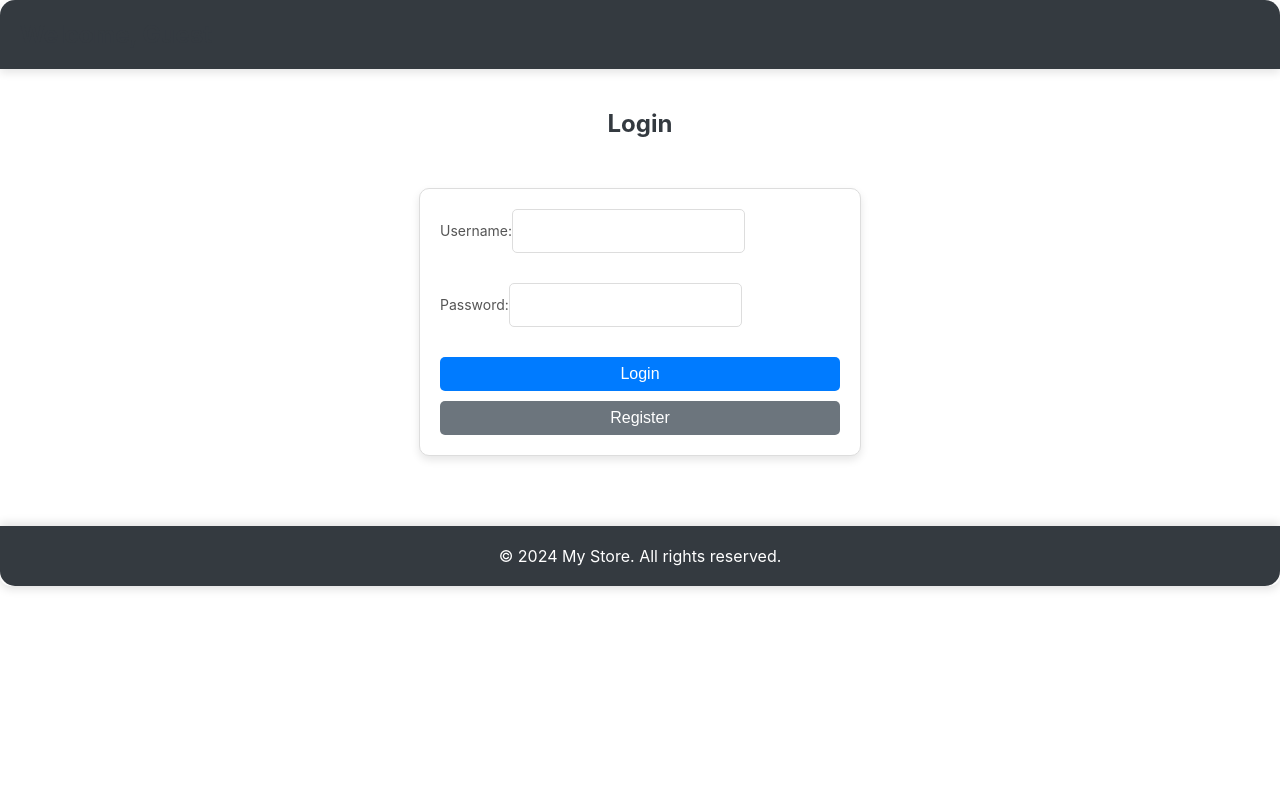
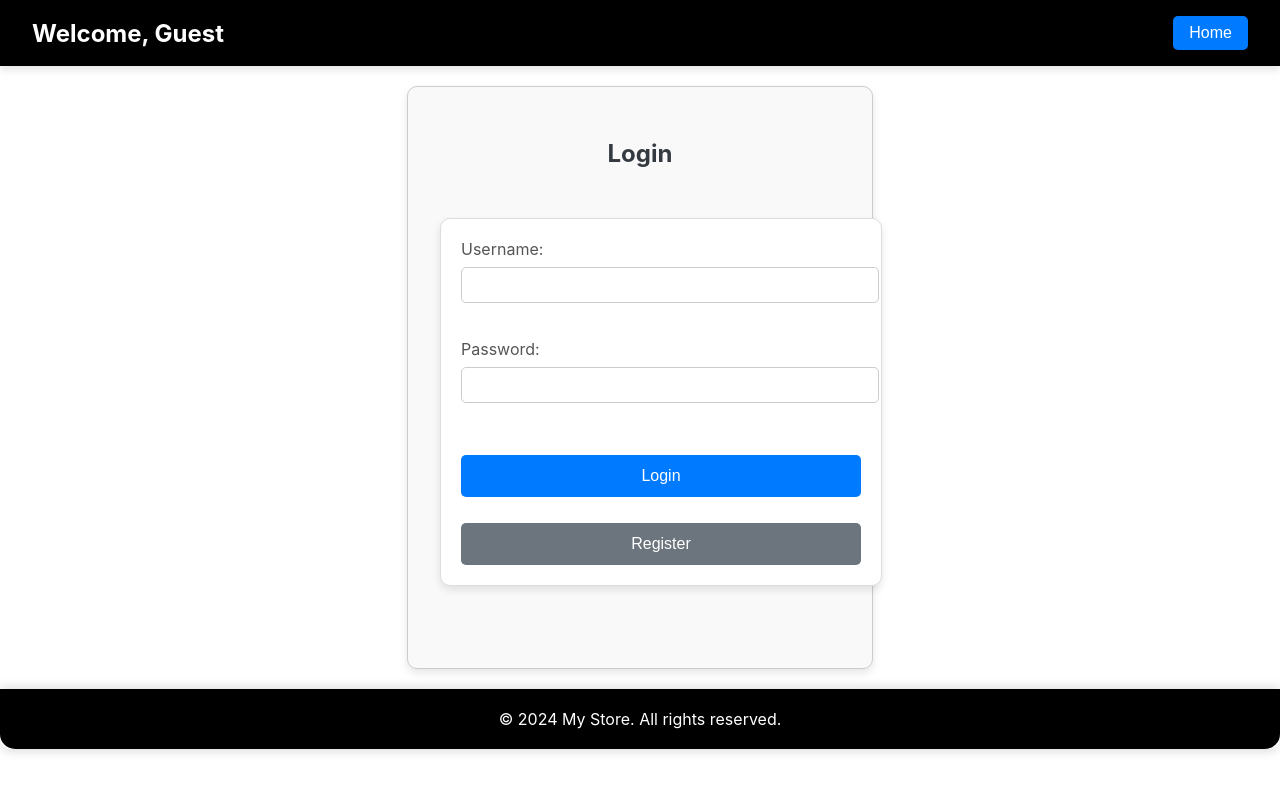
Before and after one commit to OmBhagat03/reactecommerce, a React (Create React App) app: page / in a window 1280 px wide. Shown: the top 792 px of the page. Built offline with nearby package versions, Linux system fonts and the light colour scheme.

Commit message:
first commit

```diff
--- a/src/components/Cart.js
+++ b/src/components/Cart.js
@@ -6,7 +6,6 @@ function Cart({ currentUser, onViewChange }) {
 
   useEffect(() => {
     const userCart = JSON.parse(localStorage.getItem(`${currentUser}_cart`)) || [];
-    // Ensure each item has a quantity property
     const updatedCart = userCart.map(item => ({
       ...item,
       quantity: item.quantity || 1
@@ -38,9 +37,10 @@ function Cart({ currentUser, onViewChange }) {
     updateCart(newCart);
   };
 
-  const payment=()=>{
-    alert("Proceed for payment.....");
-  }
+  const handleCheckout = () => {
+    alert("Proceeding to payment...");
+    updateCart([]);
+  };
 
   const calculateTotal = () => {
     return cartItems
@@ -74,11 +74,10 @@ function Cart({ currentUser, onViewChange }) {
           </ul>
           <div className="cart-total">
             <h3>Total: ${calculateTotal()}</h3>
-            <button className="checkout-button" onClick={payment}>Checkout</button>
+            <button className="checkout-button" onClick={handleCheckout}>Checkout</button>
           </div>
         </div>
       )}
-      <button onClick={() => onViewChange('home')}>Back to Home</button>
     </div>
   );
 }
--- a/src/components/Header.js
+++ b/src/components/Header.js
@@ -4,15 +4,18 @@ import '../styles/Header.css';
 function Header({ currentUser, onLogout, onViewChange }) {
   return (
     <header className="App-header">
-      <h2>Welcome, {currentUser || 'Guest'}</h2>
+      <h2 className='head'>Welcome, {currentUser || 'Guest'}</h2>
+      <div className="header-actions">
+        <button onClick={() => onViewChange('home')}>Home</button>
         {currentUser && (
-        <div className="header-actions">
+          <>
             <button onClick={onLogout}>Logout</button>
             <div className="cart-icon" onClick={() => onViewChange('cart')}>
               <span role="img" aria-label="cart">🛒</span>
             </div>
+          </>
+        )}
       </div>
-      )}
     </header>
   );
 }
--- a/src/components/Login.js
+++ b/src/components/Login.js
@@ -15,7 +15,7 @@ function Login({ onLogin, onViewChange }) {
   };
 
   return (
-    <div>
+    <div className="login-container">
       <h2>Login</h2>
       <form onSubmit={handleSubmit}>
         <label>
--- a/src/styles/Cart.css
+++ b/src/styles/Cart.css
@@ -1,3 +1,5 @@
+/* Cart.css */
+
 .cart-container {
   text-align: center;
   padding: 20px;
@@ -8,7 +10,7 @@
   margin: 20px auto;
 }
 
-  h2 {
+.cart-container h2 {
   color: #343a40;
 }
 
@@ -43,13 +45,13 @@
   flex: 1;
 }
 
-  .cart-item h3 {
+.cart-item-details h3 {
   font-size: 18px;
   color: #343a40;
   margin: 0;
 }
 
-  .cart-item p {
+.cart-item-details p {
   font-size: 16px;
   color: #868e96;
   margin: 5px 0;
@@ -60,7 +62,7 @@
   gap: 10px;
 }
 
-  button {
+.cart-item-actions button {
   padding: 8px 12px;
   border: none;
   border-radius: 5px;
@@ -69,32 +71,17 @@
   transition: background-color 0.3s ease, transform 0.2s ease;
 }
 
-  button:hover {
+.cart-item-actions button:hover {
   transform: scale(1.05);
 }
 
-  button.remove-button {
+.cart-item-actions button.remove-button {
   background-color: #dc3545;
   color: white;
 }
 
-  button.remove-button:hover {
+.cart-item-actions button.remove-button:hover {
   background-color: #c82333;
-  }
-
-  .cart-item-details button {
-    margin: 5px 0;
-    padding: 8px 12px;
-  }
-
-  button.checkout-button {
-    background-color: #28a745;
-    color: white;
-    margin-top: 20px;
-  }
-
-  button.checkout-button:hover {
-    background-color: #218838;
 }
 
 .cart-total {
@@ -104,21 +91,26 @@
   color: #343a40;
 }
 
-  button.checkout-button {
-    background-color: #007bff;
+.checkout-button {
+  background-color: #28a745;
   color: white;
+  margin-top: 20px;
+  padding: 10px 20px;
+  font-size: 16px;
 }
 
-  button.checkout-button:hover {
-    background-color: #0056b3;
+.checkout-button:hover {
+  background-color: #218838;
 }
 
-  button.back-button {
+.back-button {
   background-color: #6c757d;
   color: white;
   margin-top: 20px;
+  padding: 10px 20px;
+  font-size: 16px;
 }
 
-  button.back-button:hover {
+.back-button:hover {
   background-color: #5a6268;
 }
--- a/src/styles/Footer.css
+++ b/src/styles/Footer.css
@@ -1,6 +1,6 @@
 .App-footer {
     padding: 20px;
-    background-color: #343a40;
+    background-color: black;
     color: #ffffff;
     text-align: center;
     border-bottom-left-radius: 15px;
--- a/src/styles/Header.css
+++ b/src/styles/Header.css
@@ -1,56 +1,49 @@
+/* Header.css */
+
 .App-header {
   display: flex;
   justify-content: space-between;
   align-items: center;
-    padding: 20px;
-    background-color: #343a40;
+  padding: 1rem 2rem;
+  background-color: black;
   color: white;
-    border-top-left-radius: 15px;
-    border-top-right-radius: 15px;
   box-shadow: 0 4px 8px rgba(0, 0, 0, 0.1);
-    transition: background-color 0.3s ease, color 0.3s ease;
+}
+
+.head{
+  color:white;
 }
 
 .App-header h2 {
   margin: 0;
-    font-size: 24px;
 }
 
 .header-actions {
   display: flex;
   align-items: center;
+  gap: 1rem;
 }
 
 .header-actions button {
-    background-color: #28a745;
-    color: #ffffff;
+  padding: 0.5rem 1rem;
   border: none;
-    padding: 10px 15px;
   border-radius: 5px;
+  background-color: #007bff;
+  color: white;
   cursor: pointer;
-    font-size: 16px;
-    transition: background-color 0.3s ease, transform 0.3s ease;
+  transition: background-color 0.3s ease;
 }
 
 .header-actions button:hover {
-    background-color: #218838;
-    transform: scale(1.05);
+  background-color: #0056b3;
 }
 
 .cart-icon {
-    display: flex;
-    align-items: center;
-    font-size: 24px;
-    margin-left: 15px;
+  font-size: 1.5rem;
   cursor: pointer;
   transition: transform 0.3s ease;
 }
 
 .cart-icon:hover {
-    transform: scale(1.2);
+  transform: scale(1.1);
 }
-
-  .App-header:hover {
-    background-color: #495057;
-    color: #f8f9fa;
-  }
--- a/src/styles/Home.css
+++ b/src/styles/Home.css
@@ -9,7 +9,7 @@
   .home-container h2 {
     font-size: 28px;
     margin-bottom: 20px;
-    color: #343a40;
+    color: black;
   }
 
   .product-list {
--- a/src/styles/Login.css
+++ b/src/styles/Login.css
@@ -1,78 +1,61 @@
-/* Container for the form to center it on the page */
-form {
+/* Login.css */
+
+.login-container {
+  max-width: 400px;
+  margin: 0 auto;
+  padding: 2rem;
+  border: 1px solid #ccc;
+  border-radius: 10px;
+  box-shadow: 0 4px 8px rgba(0, 0, 0, 0.1);
+  background-color: #f9f9f9;
+}
+
+.login-container h2 {
+  text-align: center;
+  margin-bottom: 1.5rem;
+}
+
+.login-container form {
   display: flex;
   flex-direction: column;
-    width: 100%;
-    max-width: 400px;
-    margin: 50px auto;
-    padding: 20px;
-    background-color: #ffffff;
-    border: 1px solid #dddddd;
-    border-radius: 10px;
-    box-shadow: 0 4px 8px rgba(0, 0, 0, 0.1);
 }
 
-  /* Header style for the form */
-  h2 {
-    text-align: center;
-    color: #343a40;
-    margin-bottom: 20px;
+.login-container label {
+  margin-bottom: 1rem;
+  font-size: 1rem;
 }
 
-  /* Style for form labels */
-  label {
-    margin-bottom: 10px;
-    color: #555555;
-    font-size: 14px;
+.login-container input[type="text"],
+.login-container input[type="password"] {
+  width: 100%;
+  padding: 0.5rem;
+  margin-top: 0.5rem;
+  border: 1px solid #ccc;
+  border-radius: 5px;
 }
 
-  /* Style for input fields */
-  input {
-    margin-bottom: 20px;
-    padding: 12px;
-    border: 1px solid #dddddd;
+.login-container button[type="submit"],
+.login-container button[type="button"] {
+  padding: 0.75rem;
+  margin-top: 1rem;
+  border: none;
   border-radius: 5px;
-    font-size: 16px;
-    transition: border-color 0.3s ease;
+  background-color: #007bff;
+  color: #fff;
+  font-size: 1rem;
+  cursor: pointer;
+  transition: background-color 0.3s ease;
 }
 
-  /* Focus state for input fields */
-  input:focus {
-    border-color: #007bff;
-    outline: none;
+.login-container button[type="submit"]:hover,
+.login-container button[type="button"]:hover {
+  background-color: #0056b3;
 }
 
-  /* General button style */
-  button {
-    padding: 12px;
-    border: none;
-    border-radius: 5px;
-    font-size: 16px;
-    cursor: pointer;
-    transition: background-color 0.3s ease, transform 0.3s ease;
+.login-container button[type="button"] {
+  background-color: #6c757d;
 }
 
-  /* Style for the submit button */
-  button[type="submit"] {
-    background-color: #007bff;
-    color: white;
-    margin-bottom: 10px;
+.login-container button[type="button"]:hover {
+  background-color: #5a6268;
 }
-
-  /* Hover state for the submit button */
-  button[type="submit"]:hover {
-    background-color: #0056b3;
-    transform: scale(1.05);
-  }
-
-  /* Style for the register button */
-  button[type="button"] {
-    background-color: #6c757d;
-    color: white;
-  }
-
-  /* Hover state for the register button */
-  button[type="button"]:hover {
-    background-color: #5a6268;
-    transform: scale(1.05);
-  }
```
Lines whose indentation alone changed are shown as unchanged.
